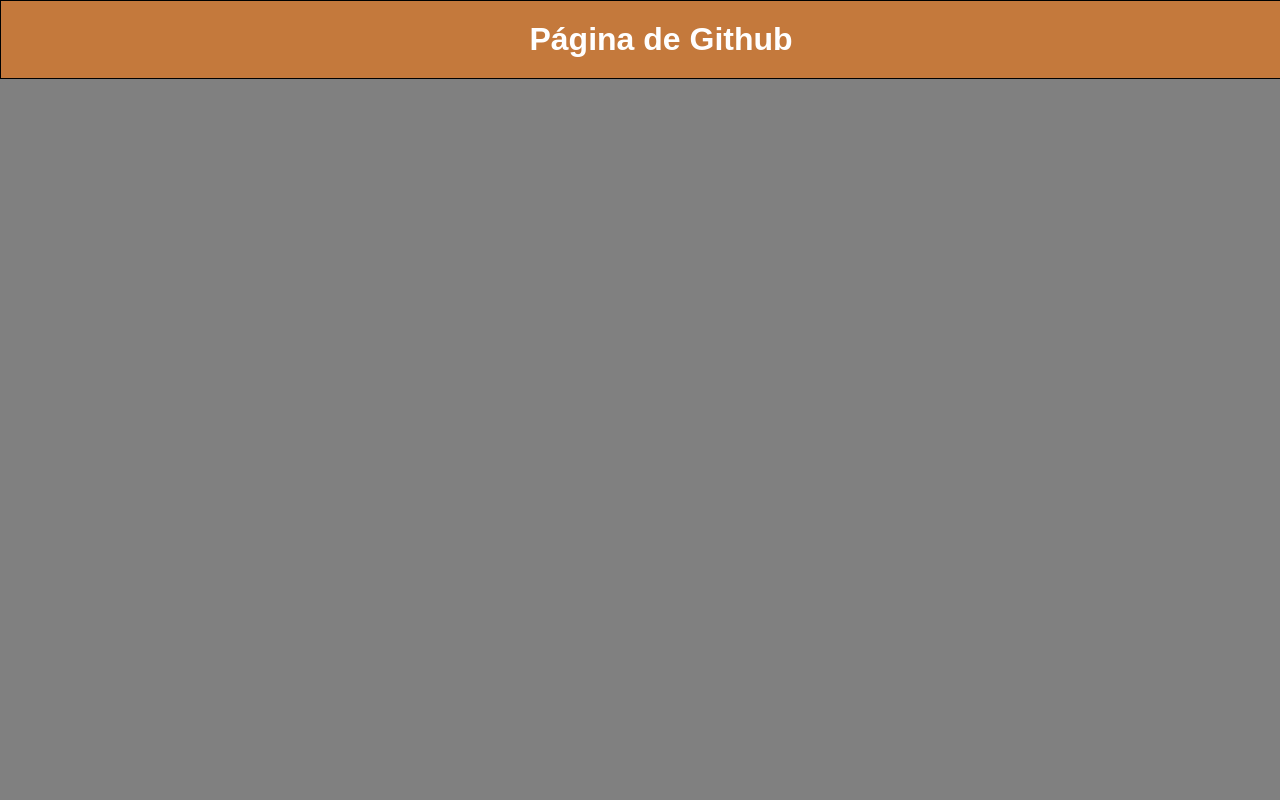
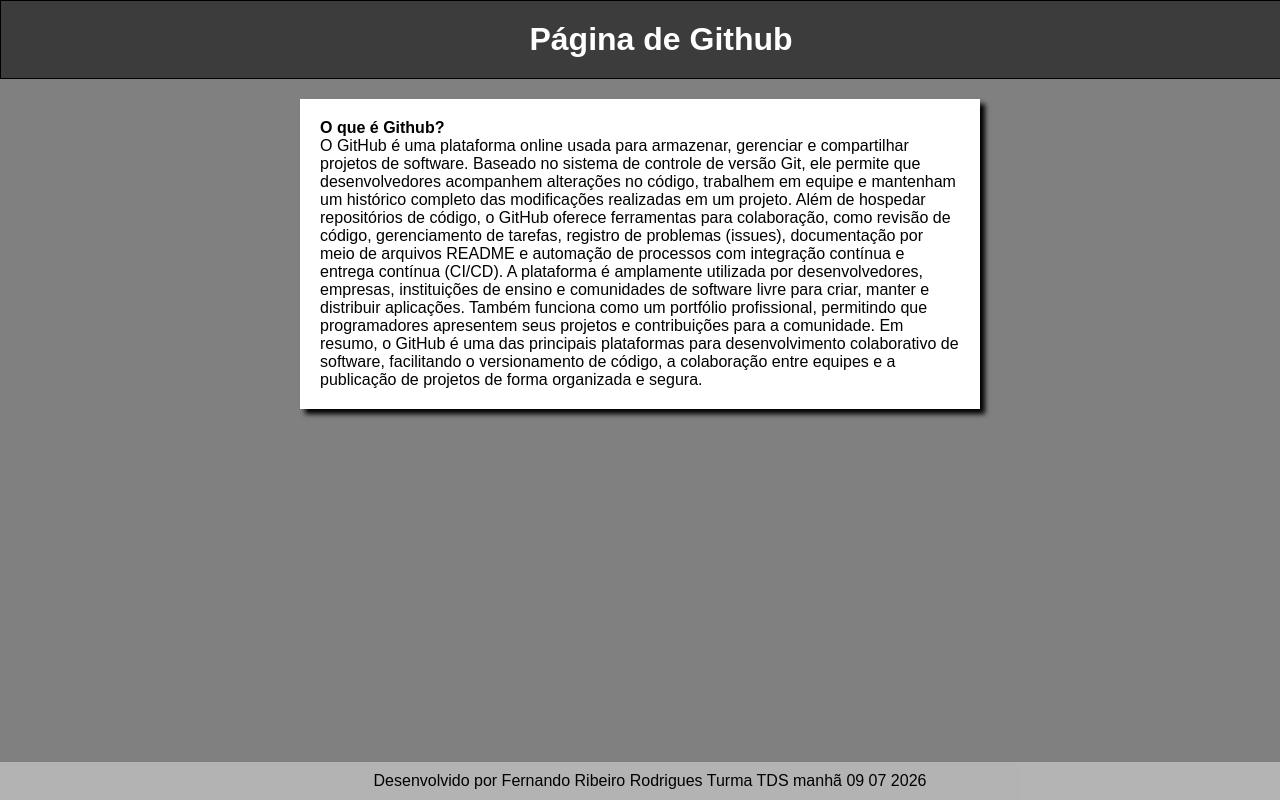
Before and after one commit to fernandodevpythonn/aula01-mod02, a Flask app: page / in a window 1280 px wide; the page is wider, and only the part inside the window is pictured. Run offline with Flask 3, Linux system fonts and the light colour scheme.

Commit message:
fix: lista01 finalizada

```diff
--- a/exercicio03/static/css/home.css
+++ b/exercicio03/static/css/home.css
@@ -1,3 +1,8 @@
+*{
+  margin: 0;
+  padding: 0;
+  scrollbar-width: none;
+}
 body{
   font-family: Arial, Helvetica, sans-serif;
   background-color: gray;
@@ -6,7 +11,23 @@ header{
     padding: 20px;
     width: 100%;
     border: 1px solid black;
-    background-color: rgba(255, 115, 0, 0.534);
+    background-color: rgba(0, 0, 0, 0.534);
     text-align: center;
     color: white;
 }
+main{
+  max-width: 50%;
+  margin: auto;
+  padding: 20px;
+  background-color: white;
+  box-shadow: 5px 5px 5px black;
+  margin-top: 20px;
+}
+footer{
+  width: 100%;
+  position: fixed;
+  bottom: 0;
+  text-align: center;
+  padding: 10px;
+  background-color: rgba(255, 255, 255, 0.404);
+}
--- a/exercicio03/templates/pagina_inicial.html
+++ b/exercicio03/templates/pagina_inicial.html
@@ -12,10 +12,21 @@
         <h1>Página de Github</h1>
     </header>
     <main>
+        <section>
+            <dl>
+                <dt><strong>O que é Github?</strong></dt>
+                <dd>O GitHub é uma plataforma online usada para armazenar, gerenciar e compartilhar projetos de software. Baseado no sistema de controle de versão Git, ele permite que desenvolvedores acompanhem alterações no código, trabalhem em equipe e mantenham um histórico completo das modificações realizadas em um projeto.
 
+                    Além de hospedar repositórios de código, o GitHub oferece ferramentas para colaboração, como revisão de código, gerenciamento de tarefas, registro de problemas (issues), documentação por meio de arquivos README e automação de processos com integração contínua e entrega contínua (CI/CD).
+
+                    A plataforma é amplamente utilizada por desenvolvedores, empresas, instituições de ensino e comunidades de software livre para criar, manter e distribuir aplicações. Também funciona como um portfólio profissional, permitindo que programadores apresentem seus projetos e contribuições para a comunidade.
+
+                    Em resumo, o GitHub é uma das principais plataformas para desenvolvimento colaborativo de software, facilitando o versionamento de código, a colaboração entre equipes e a publicação de projetos de forma organizada e segura.</dd>
+            </dl>
+        </section>
     </main>
     <footer>
-
+        <p>Desenvolvido por Fernando Ribeiro Rodrigues Turma TDS manhã 09 07 2026</p>
     </footer>
 </body>
 </html>
```
Also changed, not shown: exercicio04/static/css/home.css (+16 -2 lines), exercicio04/templates/pagina_inicial.html (+18 -2 lines).
